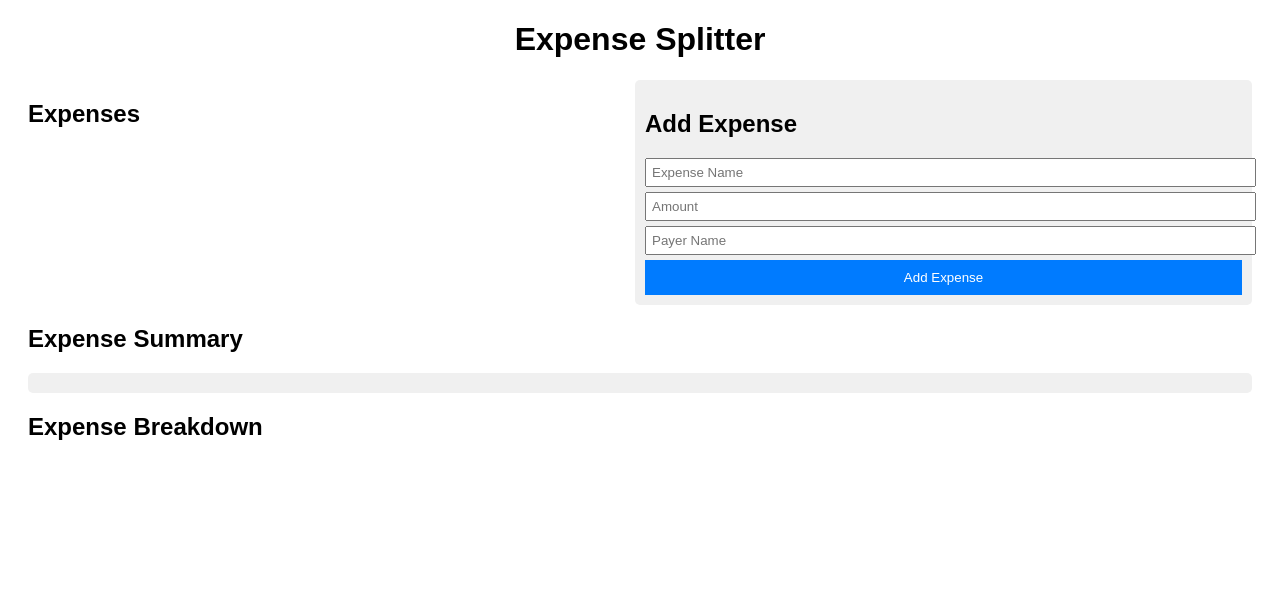
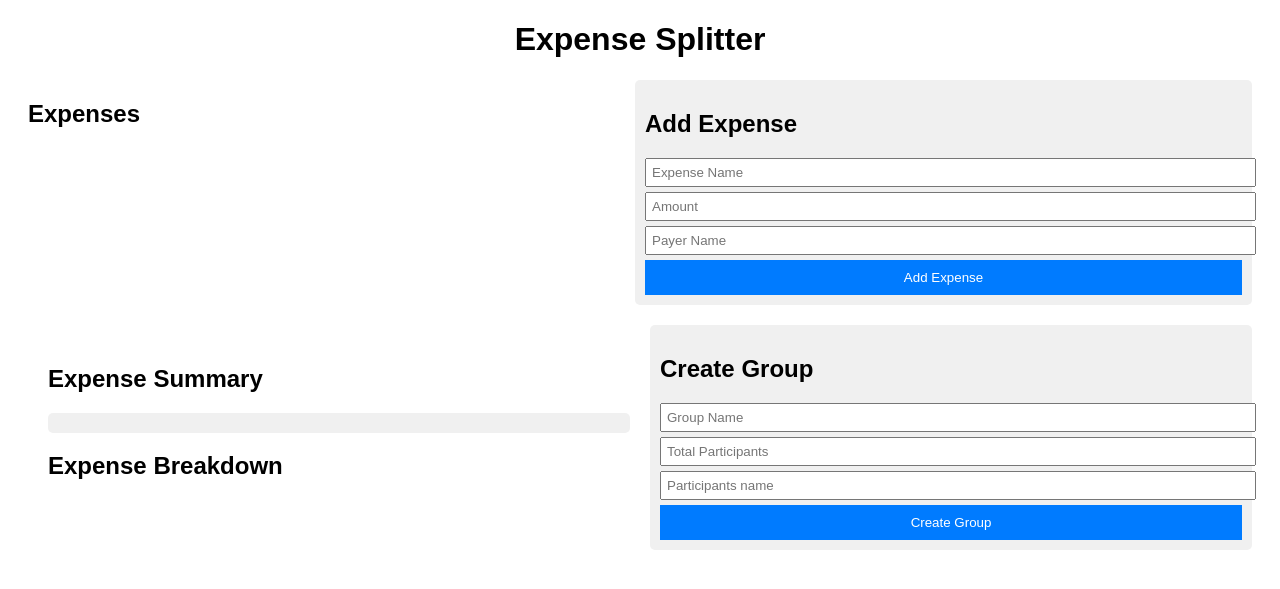
Before and after one commit to pnavale2409/iitb-cs699-project-expense-splitter, a Django app: page / in a window 1280 px wide. Shown: the top 589 px of the page. Run offline with Django 4.2, Linux system fonts and the light colour scheme.

Commit message:
Home page updated with group section

```diff
--- a/expense_splitter/expense_splitter/static/css/style.css
+++ b/expense_splitter/expense_splitter/static/css/style.css
@@ -34,6 +34,12 @@ h1 {
     padding: 10px;
     border-radius: 5px;
 }
+#group-form {
+    flex: 1;
+    background-color: #f0f0f0;
+    padding: 10px;
+    border-radius: 5px;
+}
 
 #expense-form input {
     display: block;
@@ -57,6 +63,7 @@ h1 {
 }
 
 #results {
+    flex: 1;
     margin: 20px;
 }
 
@@ -65,3 +72,8 @@ h1 {
     padding: 10px;
     border-radius: 5px;
 }
+#group-section {
+    display: flex;
+    justify-content: space-between;
+    margin: 20px;
+}
--- a/expense_splitter/login_register/templates/home.html
+++ b/expense_splitter/login_register/templates/home.html
@@ -1,11 +1,9 @@
-{% load static %}
 <!DOCTYPE html>
 <html lang="en">
 <head>
     <meta charset="UTF-8">
     <meta name="viewport" content="width=device-width, initial-scale=1.0">
-
-    <link rel="stylesheet" type="text/css" href="{% static 'css/style.css' %}">
+    <link rel="stylesheet" href="style.css">
     <title>Expense Splitter</title>
 </head>
 <body>
@@ -25,7 +23,9 @@
             <input type="text" id="payer" placeholder="Payer Name">
             <button id="add-expense">Add Expense</button>
         </div>
+
     </div>
+    <div id="group-section">
     <div id="results">
         <h2>Expense Summary</h2>
         <div id="summary">
@@ -35,8 +35,16 @@
         <div id="breakdown">
             <!-- Detailed expense breakdown will be displayed here dynamically using JavaScript -->
         </div>
+
     </div>
-
-    <script src="{% static 'js/script.js' %}"></script>
+    <div id="expense-form">
+            <h2>Create Group</h2>
+            <input type="text" id="expense-name" placeholder="Group Name">
+            <input type="number" id="expense-amount" placeholder="Total Participants">
+            <input type="text" id="payer" placeholder="Participants name">
+            <button id="add-expense">Create Group</button>
+        </div>
+    </div>
+    <script src="script.js"></script>
 </body>
 </html>
```
